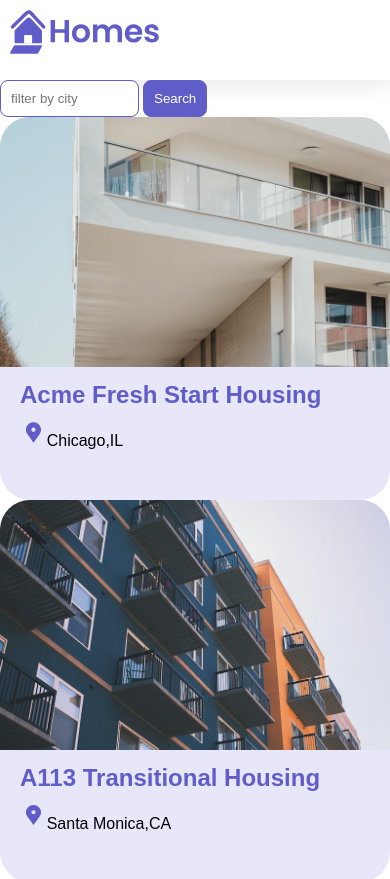
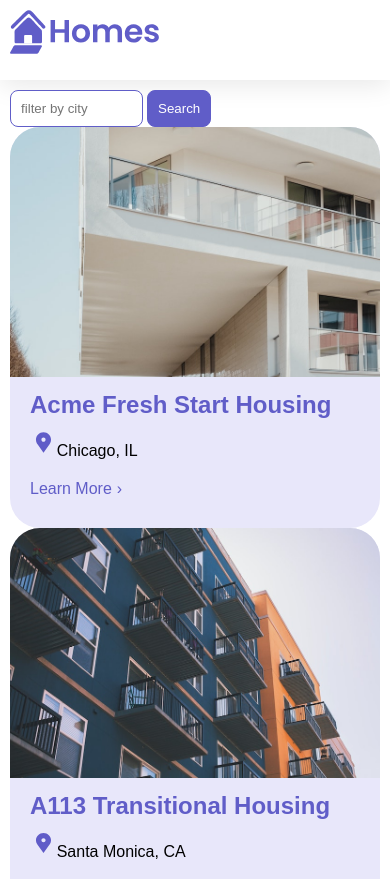
Before and after one commit to TiegoOuedraogo/angular_home, an Angular app: page / in a window 390 px wide. Shown: the top 879 px of the page. Built offline with nearby package versions, Linux system fonts and the light colour scheme.

Commit message:
route and routerLink implemented passing info to the route using params route retrieving info from route using ActivatedRoute feature

```diff
--- a/src/app/app.component.ts
+++ b/src/app/app.component.ts
@@ -1,5 +1,6 @@
 import { Component } from '@angular/core';
 import {HomeComponent} from "./home/home.component";
+import { RouterModule, Routes } from '@angular/router';
 
 @Component({
   standalone: true,
@@ -10,13 +11,14 @@ import {HomeComponent} from "./home/home.component";
         <img class="brand-logo" src="../assets/logo.svg"
              alt="logo" aria-hidden="true">
       </header>
-      <section class="contnet">
-        <app-home></app-home>
+      <section class="content">
+        <router-outlet></router-outlet>
       </section>
     </main>`,
   styleUrls: ['./app.component.css'],
   imports: [
-    HomeComponent
+    HomeComponent,
+    RouterModule
   ]
 })
 export class AppComponent {
--- /dev/null
+++ b/src/app/details/details.component.css
@@ -0,0 +1,71 @@
+.listing-photo {
+  height: 600px;
+  width: 50%;
+  object-fit: cover;
+  border-radius: 30px;
+  float: right;
+}
+
+.listing-heading {
+  font-size: 48pt;
+  font-weight: bold;
+  margin-bottom: 15px;
+}
+
+.listing-location::before {
+  content: url('/assets/location-pin.svg') / '';
+}
+
+.listing-location {
+  font-size: 24pt;
+  margin-bottom: 15px;
+}
+
+.listing-features > .section-heading {
+  color: var(--secondary-color);
+  font-size: 24pt;
+  margin-bottom: 15px;
+}
+
+.listing-features {
+  margin-bottom: 20px;
+}
+
+.listing-features li {
+  font-size: 14pt;
+}
+
+li {
+  list-style-type: none;
+}
+
+.listing-apply .section-heading {
+  font-size: 18pt;
+  margin-bottom: 15px;
+}
+
+label, input {
+  display: block;
+}
+label {
+  color: var(--secondary-color);
+  font-weight: bold;
+  text-transform: uppercase;
+  font-size: 12pt;
+}
+input {
+  font-size: 16pt;
+  margin-bottom: 15px;
+  padding: 10px;
+  width: 400px;
+  border-top: none;
+  border-right: none;
+  border-left: none;
+  border-bottom: solid .3px;
+}
+@media (max-width: 1024px) {
+  .listing-photo {
+    width: 100%;
+    height: 400px;
+  }
+}
--- /dev/null
+++ b/src/app/details/details.component.ts
@@ -0,0 +1,23 @@
+import {Component, inject} from '@angular/core';
+import { CommonModule } from '@angular/common';
+import { ActivatedRoute } from '@angular/router';
+
+@Component({
+  selector: 'app-deatils',
+  standalone: true,
+  imports: [CommonModule],
+  template: `
+    <p>
+      details works! {{housingLocationId}}
+    </p>
+  `,
+  styleUrls: ['./details.component.css']
+})
+export class DetailsComponent {
+  route: ActivatedRoute = inject(ActivatedRoute);
+  housingLocationId=0;
+
+  constructor() {
+    this.housingLocationId = Number(this.route.snapshot.params['id']);
+  }
+}
--- a/src/app/housing-location/housing-location.component.ts
+++ b/src/app/housing-location/housing-location.component.ts
@@ -1,11 +1,12 @@
 import { Component, Input } from '@angular/core';
-import {CommonModule, NgOptimizedImage} from '@angular/common';
+import {CommonModule} from '@angular/common';
 import {Housinglocation} from "../housinglocation";
+import { RouterModule} from "@angular/router";
 
 @Component({
   selector: 'app-housing-location',
   standalone: true,
-  imports: [CommonModule],
+  imports: [CommonModule, RouterModule],
   template: `
     <section class="listing">
       <!--[src] is the property binding.
@@ -17,7 +18,9 @@ import {Housinglocation} from "../housinglocation";
            -->
       <img class="listing-photo" [src]="housingLocation.photo" alt="Exterior photo of {{housingLocation.name}}">
       <h2 class="listing-heading">{{housingLocation.name}}</h2>
-      <p class="listing-location">{{housingLocation.city}},{{housingLocation.state}}</p>
+      <p class="listing-location">{{housingLocation.city}},
+        {{housingLocation.state}}</p>
+      <a [routerLink]="['/details',housingLocation.id]">Learn More</a>
     </section>
   `,
   styleUrls: ['./housing-location.component.css']
--- /dev/null
+++ b/src/app/routes.ts
@@ -0,0 +1,20 @@
+import {Route, Routes} from "@angular/router";
+import { HomeComponent } from "./home/home.component";
+import { DetailsComponent} from "./details/details.component";
+
+const routeConfig: Routes = [
+
+  {
+    path: '',
+    component: HomeComponent,
+    title: "Home Page",
+  },
+  {
+    path: 'details/:id',
+    component: DetailsComponent,
+    title: "Details Page",
+  },
+
+];
+
+export default routeConfig;
--- a/src/main.ts
+++ b/src/main.ts
@@ -1,5 +1,10 @@
 import { bootstrapApplication } from '@angular/platform-browser';
 import { AppComponent } from './app/app.component';
+import { provideRouter} from "@angular/router";
+import routeConfig from "./app/routes";
 
-bootstrapApplication(AppComponent)
-  .catch(err => console.error(err));
+bootstrapApplication(AppComponent ,{
+  providers: [
+    provideRouter(routeConfig)
+  ]
+}).catch(err => console.error(err));
```
Also changed, not shown: 1 other file (tests, documents, lock files or other folders).
